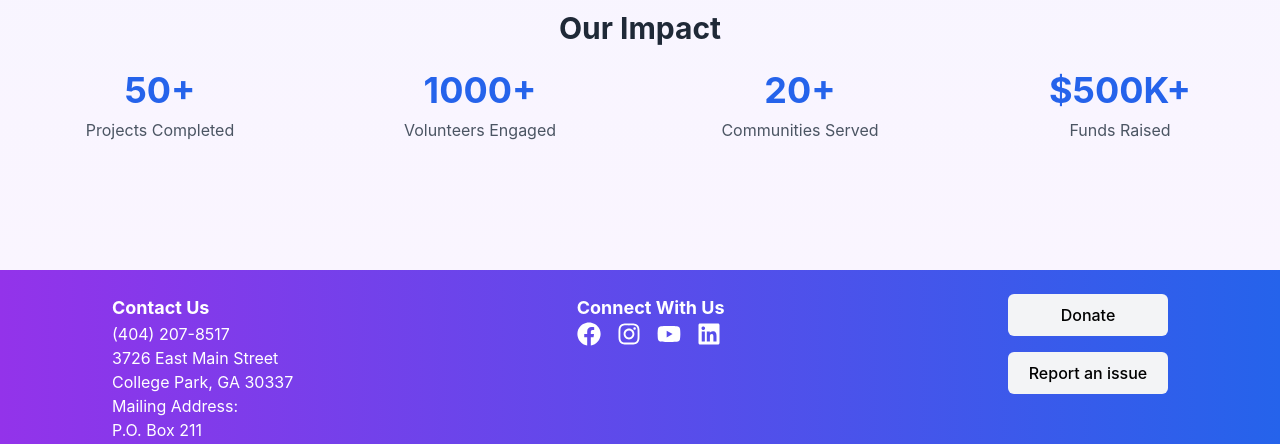
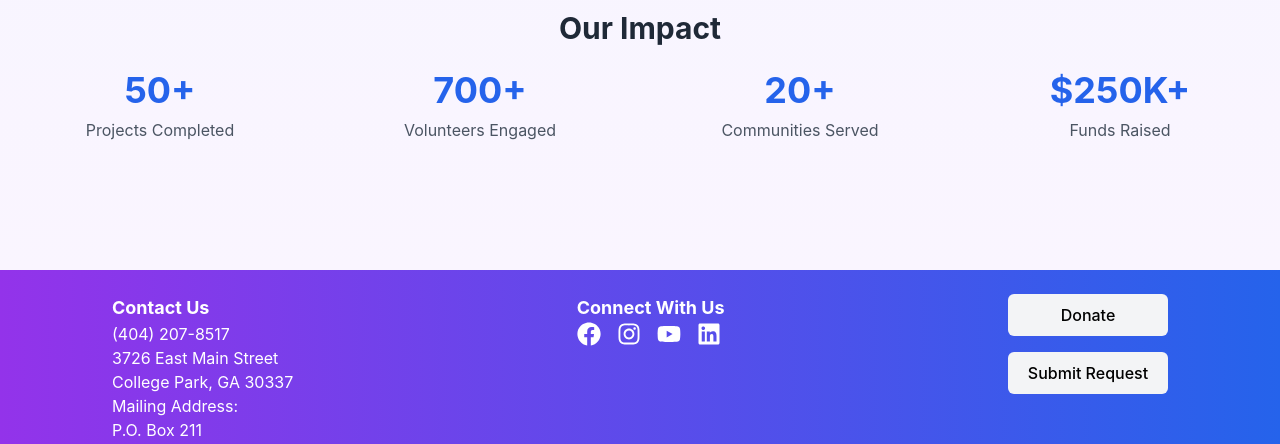
Before and after one commit to megane18/TCRP12, a React (Vite) app in the folder tcrp/: page / in a window 1280 px wide. Shown: the part 1452-1896 px from the top of the page. Built offline with nearby package versions, Linux system fonts and the light colour scheme.

Commit message:
better splash

```diff
--- a/tcrp/src/components/Footer.jsx
+++ b/tcrp/src/components/Footer.jsx
@@ -44,7 +44,7 @@ const Footer = ({ footerRef }) => {
             <button className="bg-gray-100 py-2 p-4 rounded-md hover:bg-gray-600 text-black w-40">Donate</button>
           </div>
           <Link to="/request-form">
-            <button className="bg-gray-100 py-2 p-4 rounded-md hover:bg-gray-600 text-black w-40">Report an issue</button>
+            <button className="bg-gray-100 py-2 p-4 rounded-md hover:bg-gray-600 text-black w-40">Submit Request</button>
           </Link>
         </div>
       </div>
--- a/tcrp/src/components/Home.jsx
+++ b/tcrp/src/components/Home.jsx
@@ -96,7 +96,7 @@ const CRPHomePage = () => {
                 <p className="text-gray-600">Projects Completed</p>
               </div>
               <div>
-                <p className="text-4xl font-bold text-blue-600 mb-2">1000+</p>
+                <p className="text-4xl font-bold text-blue-600 mb-2">700+</p>
                 <p className="text-gray-600">Volunteers Engaged</p>
               </div>
               <div>
@@ -104,7 +104,7 @@ const CRPHomePage = () => {
                 <p className="text-gray-600">Communities Served</p>
               </div>
               <div>
-                <p className="text-4xl font-bold text-blue-600 mb-2">$500K+</p>
+                <p className="text-4xl font-bold text-blue-600 mb-2">$250K+</p>
                 <p className="text-gray-600">Funds Raised</p>
               </div>
             </div>
```
Also changed, not shown: 2 other files (tests, documents, lock files or other folders).
